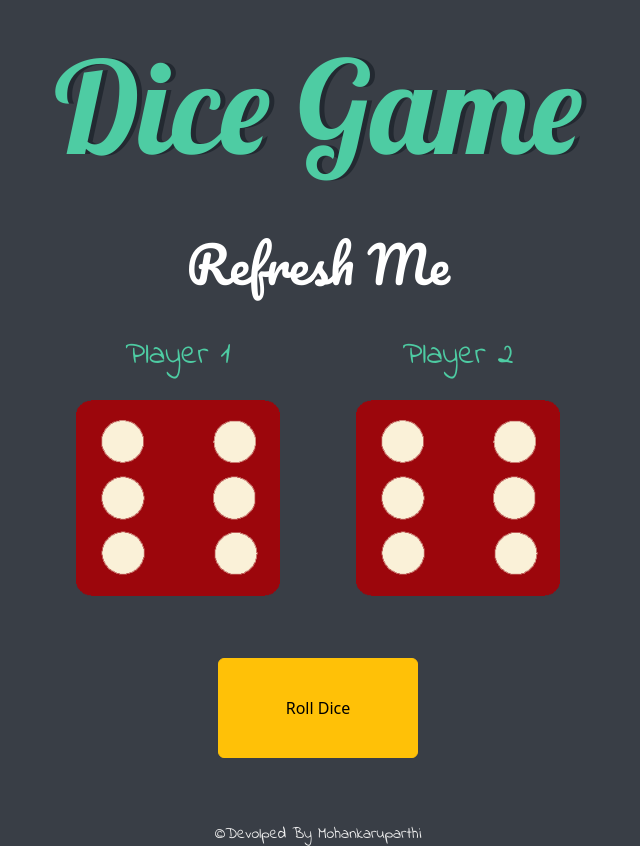
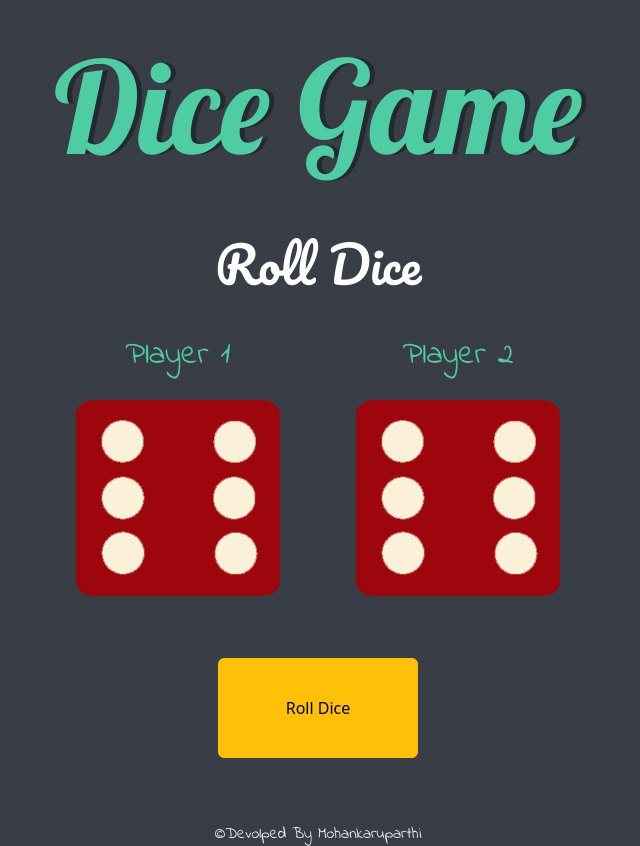
Before and after one commit to Mohanssk/Dice-Game, a plain HTML site: page index.html in a window 1280 px wide. Shown: the whole page, without its empty margins (322-962 px from the left). Drawn offline with nearby package versions, Linux system fonts and the light colour scheme.

Commit message:
Minor change

```diff
--- a/index.html
+++ b/index.html
@@ -15,7 +15,7 @@
   <body>
     <div class="container">
       <h1>Dice Game</h1>
-      <h4>Refresh Me</h4>
+      <h4>Roll Dice</h4>
       <div class="elements">
         <div class="dice">
           <p>Player 1</p>
```
